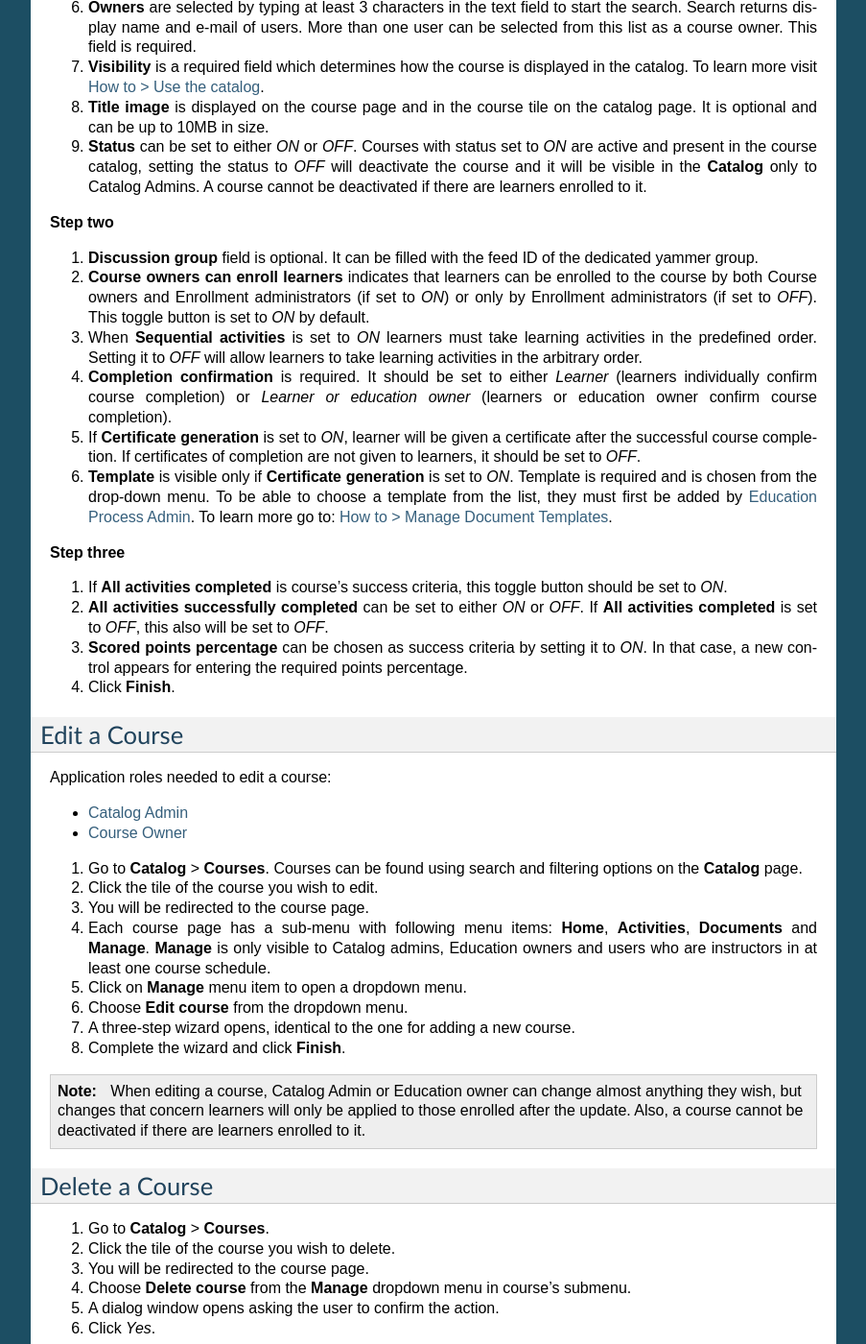
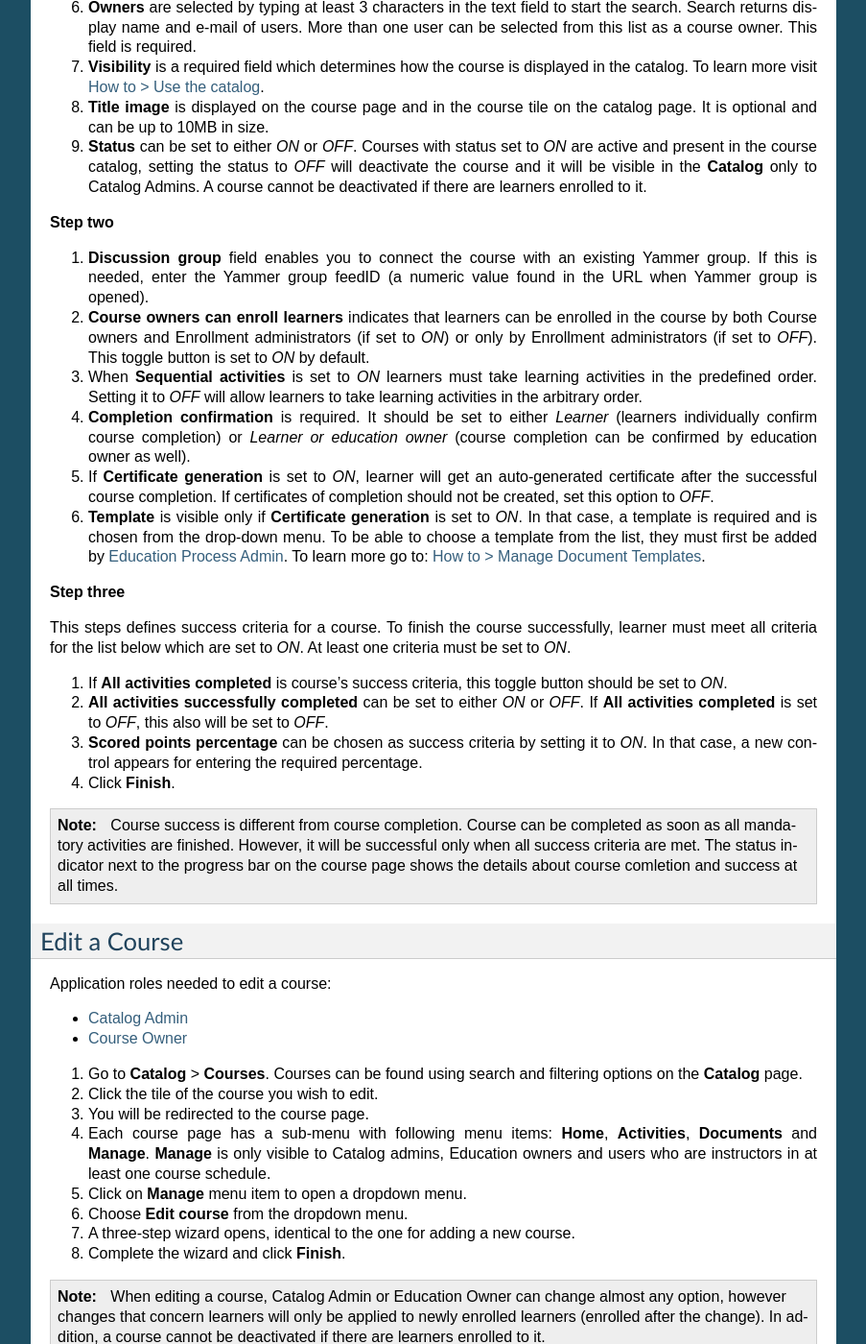
Before and after one commit to pslisko/performa365docs, a Sphinx documentation site: the page built from docs/howto/work_with_courses.rst, in a window 1280 px wide and 1400 px high, scrolled down 548 px. Shown: the whole window at 96% size, without its empty margins (198-1101 px from the left). Built offline with Sphinx 7.4.7, drawn with Linux system fonts in a browser that asks for light colours; pages that are not in the unit, such as notebooks, are missing from menus.

Commit message:
Update work_with_courses.rst

```diff
--- a/docs/howto/work_with_courses.rst
+++ b/docs/howto/work_with_courses.rst
@@ -29,19 +29,23 @@ The *New Course* button opens a three-step wizard. All required fields are marke
 
 **Step two**
 
-#. **Discussion group** field is optional. It can be filled with the feed ID of the dedicated yammer group.
-#. **Course owners can enroll learners** indicates that learners can be enrolled to the course by both Course owners and Enrollment administrators (if set to *ON*) or only by Enrollment administrators (if set to *OFF*). This toggle button is set to *ON* by default.
+#. **Discussion group** field enables you to connect the course with an existing Yammer group. If this is needed, enter the Yammer group feedID (a numeric value found in the URL when Yammer group is opened).
+#. **Course owners can enroll learners** indicates that learners can be enrolled in the course by both Course owners and Enrollment administrators (if set to *ON*) or only by Enrollment administrators (if set to *OFF*). This toggle button is set to *ON* by default.
 #. When **Sequential activities** is set to *ON* learners must take learning activities in the predefined order. Setting it to *OFF* will allow learners to take learning activities in the arbitrary order.
-#. **Completion confirmation** is required. It should be set to either *Learner* (learners individually confirm course completion) or *Learner or education owner* (learners or education owner confirm course completion).
-#. If **Certificate generation** is set to *ON*, learner will be given a certificate after the successful course completion. If certificates of completion are not given to learners, it should be set to *OFF*.
-#. **Template** is visible only if **Certificate generation** is set to *ON*. Template is required and is chosen from the drop-down menu. To be able to choose a template from the list, they must first be added by :ref:`Education Process Admin <education_process_administrator>`. To learn more go to: :ref:`How to > Manage Document Templates <manage_document_templates>`.
+#. **Completion confirmation** is required. It should be set to either *Learner* (learners individually confirm course completion) or *Learner or education owner* (course completion can be confirmed by education owner as well).
+#. If **Certificate generation** is set to *ON*, learner will get an auto-generated certificate after the successful course completion. If certificates of completion should not be created, set this option to *OFF*.
+#. **Template** is visible only if **Certificate generation** is set to *ON*. In that case, a template is required and is chosen from the drop-down menu. To be able to choose a template from the list, they must first be added by :ref:`Education Process Admin <education_process_administrator>`. To learn more go to: :ref:`How to > Manage Document Templates <manage_document_templates>`.
 
 **Step three**
 
+This steps defines success criteria for a course. To finish the course successfully, learner must meet all criteria for the list below which are set to *ON*. At least one criteria must be set to *ON*.
+
 #. If **All activities completed** is course's success criteria, this toggle button should be set to *ON*.
 #. **All activities successfully completed** can be set to either *ON* or *OFF*. If **All activities completed** is set to *OFF*, this also will be set to *OFF*.
-#. **Scored points percentage** can be chosen as success criteria by setting it to *ON*. In that case, a new control appears for entering the required points percentage.
+#. **Scored points percentage** can be chosen as success criteria by setting it to *ON*. In that case, a new control appears for entering the required percentage.
 #. Click **Finish**.
+
+.. note:: Course success is different from course completion. Course can be completed as soon as all mandatory activities are finished. However, it will be successful only when all success criteria are met. The status indicator next to the progress bar on the course page shows the details about course comletion and success at all times.
 
 .. _edit_course:
 
@@ -63,7 +67,7 @@ Application roles needed to edit a course:
 #. A three-step wizard opens, identical to the one for adding a new course.
 #. Complete the wizard and click **Finish**.
 
-.. note:: When editing a course, Catalog Admin or Education owner can change almost anything they wish, but changes that concern learners will only be applied to those enrolled after the update. Also, a course cannot be deactivated if there are learners enrolled to it.
+.. note:: When editing a course, Catalog Admin or Education Owner can change almost any option, however changes that concern learners will only be applied to newly enrolled learners (enrolled after the change). In addition, a course cannot be deactivated if there are learners enrolled to it.
 
 .. _delete_course:
 
```
